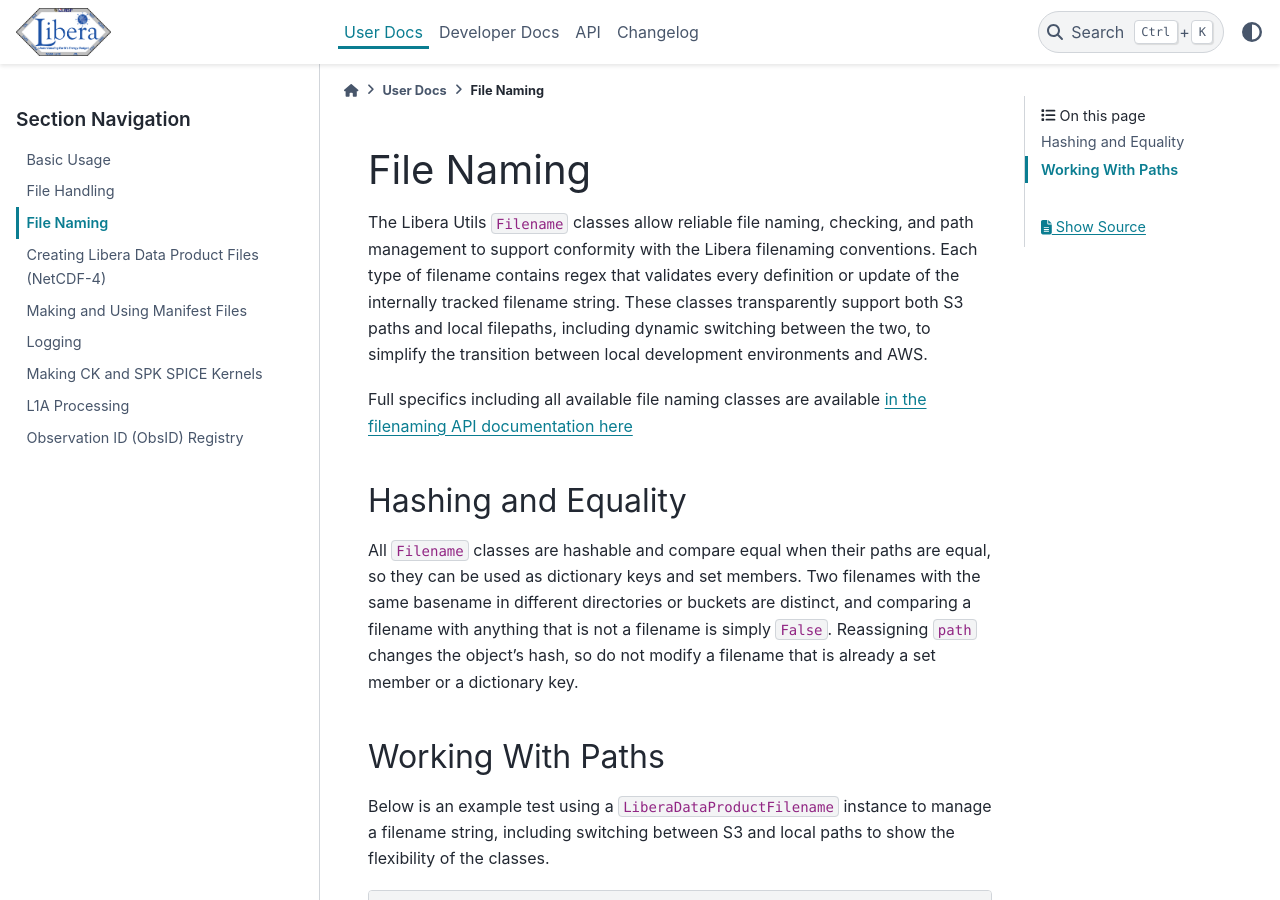
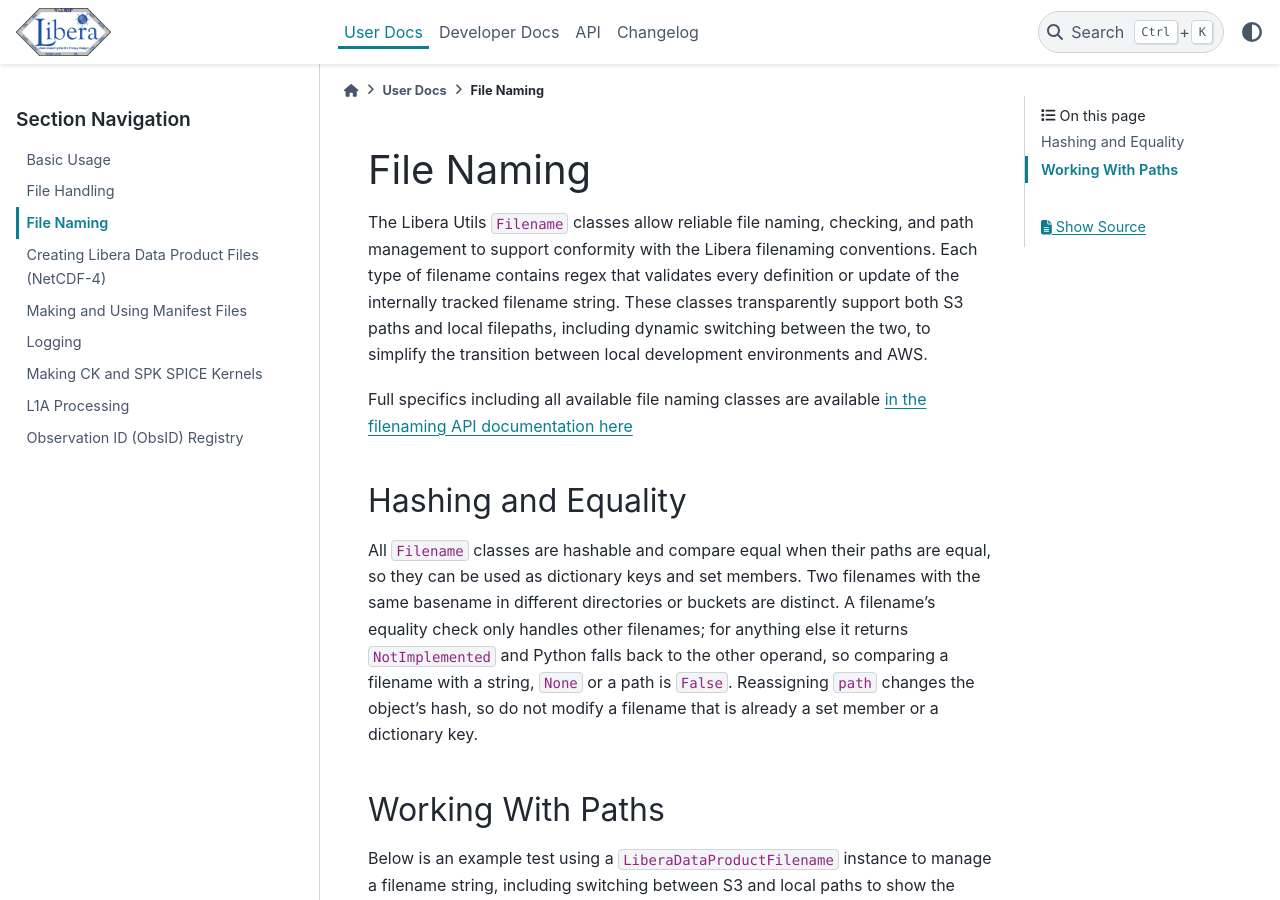
Before and after one commit to LASP-Libera/libera_utils, a Sphinx documentation site: the page built from doc/source/user-docs/file_naming.md, in a window 1280 px wide and 900 px high. Built offline with Sphinx 7.4.7 and the PyData theme 0.15.4, drawn with Linux system fonts in a browser that asks for light colours; pages that are not in the unit, such as notebooks, are missing from menus.

Commit message:
LIBSDC-723: Tighten filename equality docs and test Manifest compare
- Describe the NotImplemented fallback in the Hashing and Equality
  user doc instead of saying any non-filename compares False
- Drop the mutation warning from the AbstractValidFilename docstring
- Add a test that a Manifest with a filename and one without compare
  unequal in both orders
- Remove the ticket key and the Removed entry for the private
  _required_parts annotation from the changelog

Co-Authored-By: Claude Opus 5.5 <noreply@anthropic.com>

```diff
--- a/doc/source/user-docs/file_naming.md
+++ b/doc/source/user-docs/file_naming.md
@@ -10,9 +10,10 @@ Full specifics including all available file naming classes are available [in the
 ## Hashing and Equality
 
 All `Filename` classes are hashable and compare equal when their paths are equal, so they can be used as dictionary
-keys and set members. Two filenames with the same basename in different directories or buckets are distinct, and
-comparing a filename with anything that is not a filename is simply `False`. Reassigning `path` changes the object's
-hash, so do not modify a filename that is already a set member or a dictionary key.
+keys and set members. Two filenames with the same basename in different directories or buckets are distinct. A
+filename's equality check only handles other filenames; for anything else it returns `NotImplemented` and Python
+falls back to the other operand, so comparing a filename with a string, `None` or a path is `False`. Reassigning
+`path` changes the object's hash, so do not modify a filename that is already a set member or a dictionary key.
 
 ## Working With Paths
 
```
Also changed, not shown: CHANGELOG.md (+1 -5 lines), 2 other files.
